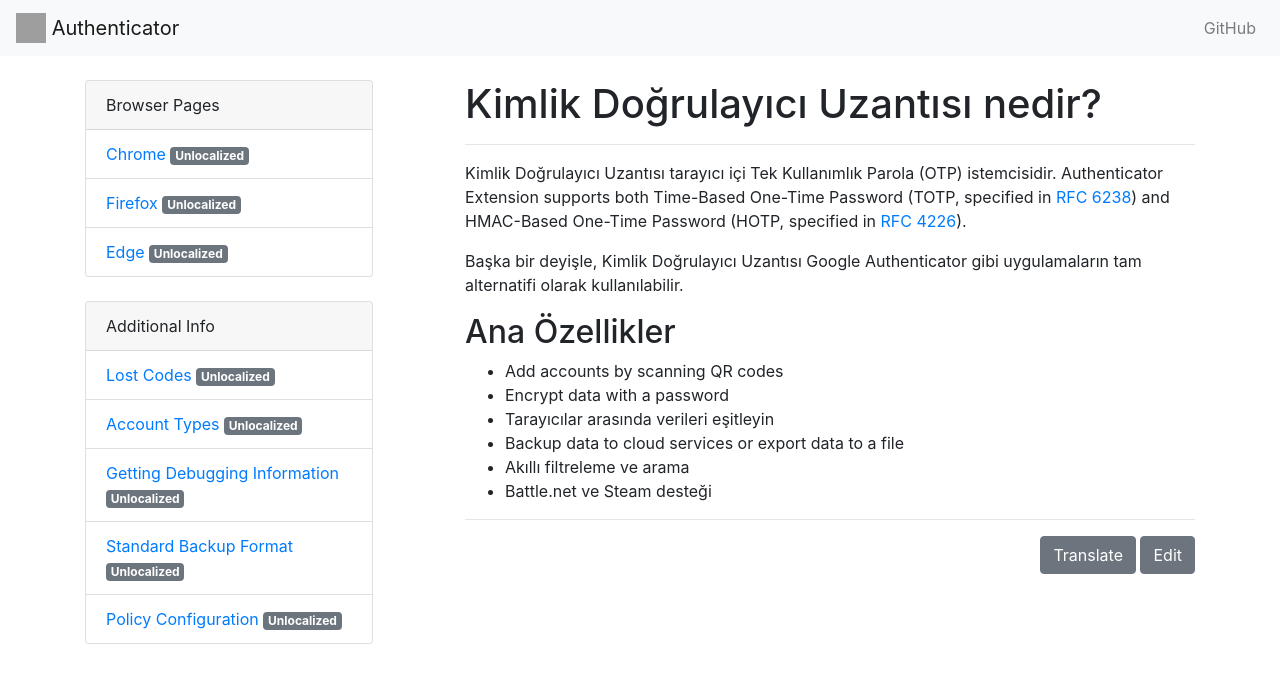
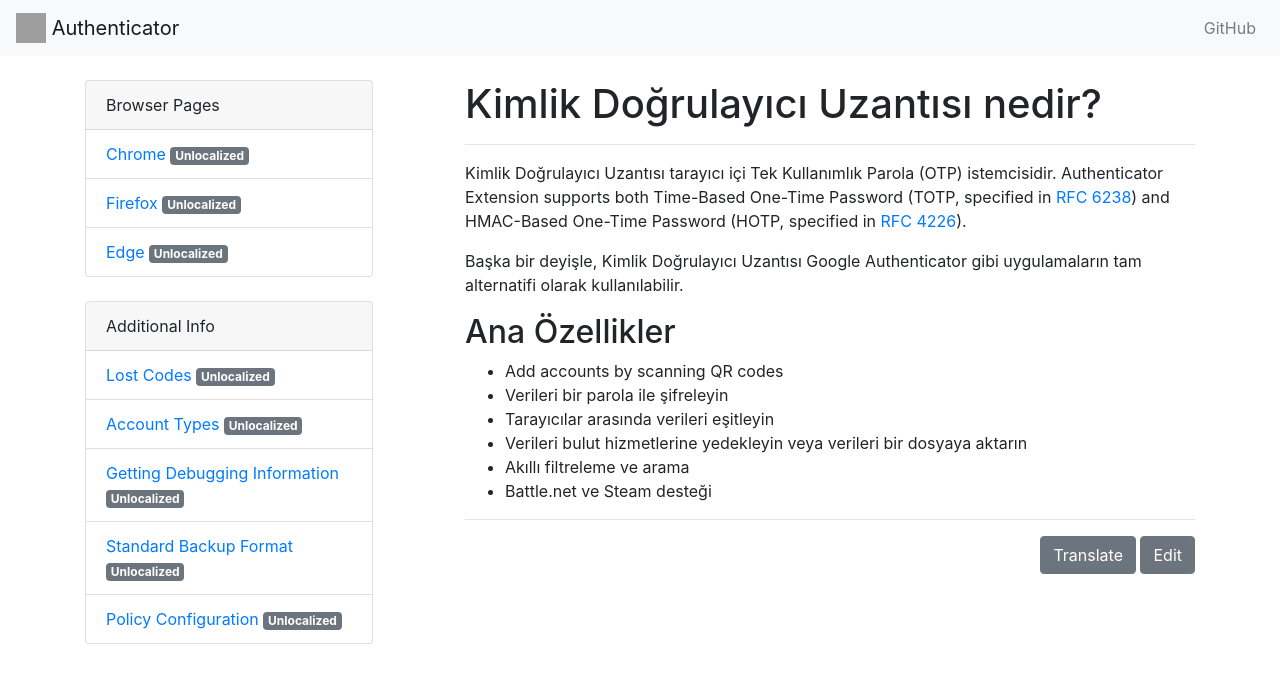
Before and after one commit to Authenticator-Extension/authenticator.cc, a Jekyll site: the page built from docs/tr/overview.md, in a window 1280 px wide. Shown: the top 683 px of the page. Built offline with Jekyll 4.4.1, drawn with Linux system fonts in a browser that asks for light colours; our own code applies the rules of GitHub Pages for plain Markdown files; grey boxes are pictures that could not be loaded.

Commit message:
New translations overview.md (Turkish)

```diff
--- a/docs/tr/overview.md
+++ b/docs/tr/overview.md
@@ -12,8 +12,8 @@
 ## Ana Özellikler
 
 * Add accounts by scanning QR codes
-* Encrypt data with a password
+* Verileri bir parola ile şifreleyin
 * Tarayıcılar arasında verileri eşitleyin
-* Backup data to cloud services or export data to a file
+* Verileri bulut hizmetlerine yedekleyin veya verileri bir dosyaya aktarın
 * Akıllı filtreleme ve arama
 * Battle.net ve Steam desteği
```
